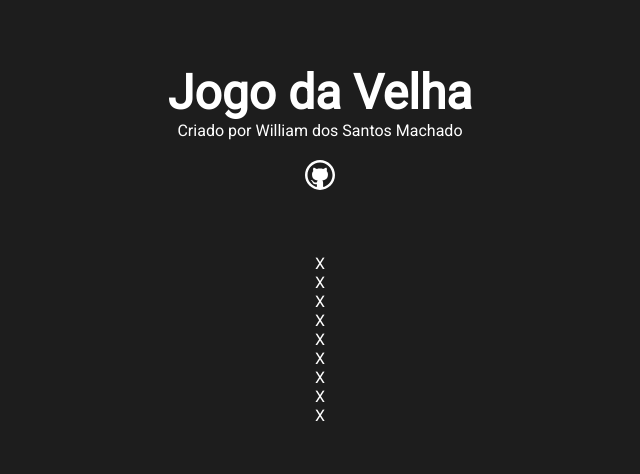
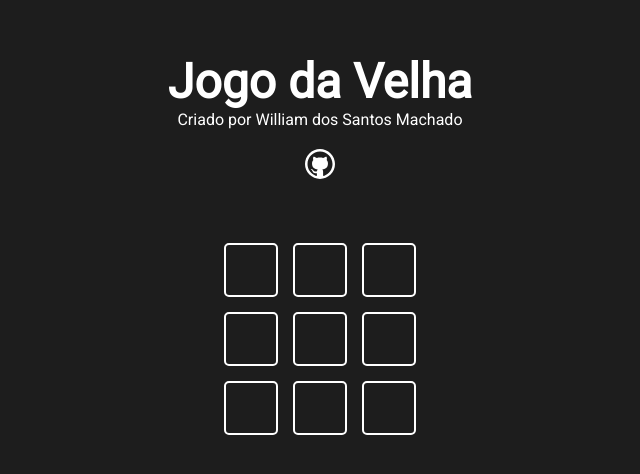
Before and after one commit to dohillo2021/react-jogo-da-velha, a Next.js app: page / in a window 1280 px wide. Shown: the part 176-650 px from the top of the page, without its empty margins (320-960 px from the left). Built offline with nearby package versions, Linux system fonts and the light colour scheme.

Commit message:
Criado componente game

```diff
--- a/src/components/game/Game.jsx
+++ b/src/components/game/Game.jsx
@@ -4,7 +4,7 @@ import GameOption from '../gameOption/GameOption'
 
 function Game () {
   return (
-    <div>
+    <div className={styles.game} >
       <GameOption />
       <GameOption />
       <GameOption />
--- a/src/components/game/Game.module.css
+++ b/src/components/game/Game.module.css
@@ -0,0 +1,5 @@
+.game{
+  display: grid;
+  grid-template-columns: repeat(3, 1fr);
+  gap: 15px;
+}
--- a/src/components/gameOption/GameOption.jsx
+++ b/src/components/gameOption/GameOption.jsx
@@ -2,8 +2,8 @@ import styles from './GameOption.module.css'
 
 function GameOption () {
   return (
-    <div>
-      X
+    <div className={styles.gameOption}>
+
     </div>
   )
 }
--- a/src/components/gameOption/GameOption.module.css
+++ b/src/components/gameOption/GameOption.module.css
@@ -0,0 +1,10 @@
+.gameOption {
+  border: 2px solid white;
+  width: 50px;
+  height: 50px;
+  border-radius:5px;
+  display: flex;
+  justify-content: center;
+  align-items: center;
+  cursor:pointer;
+}
```
